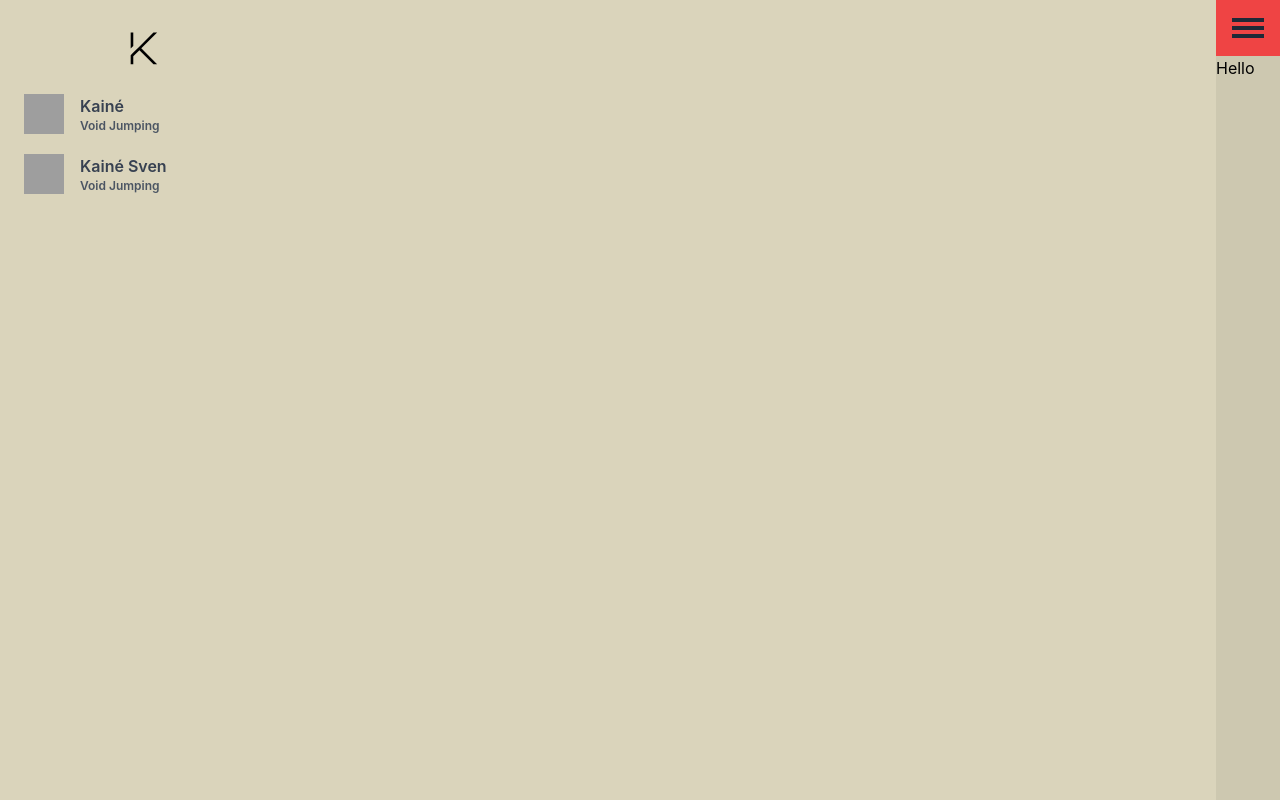
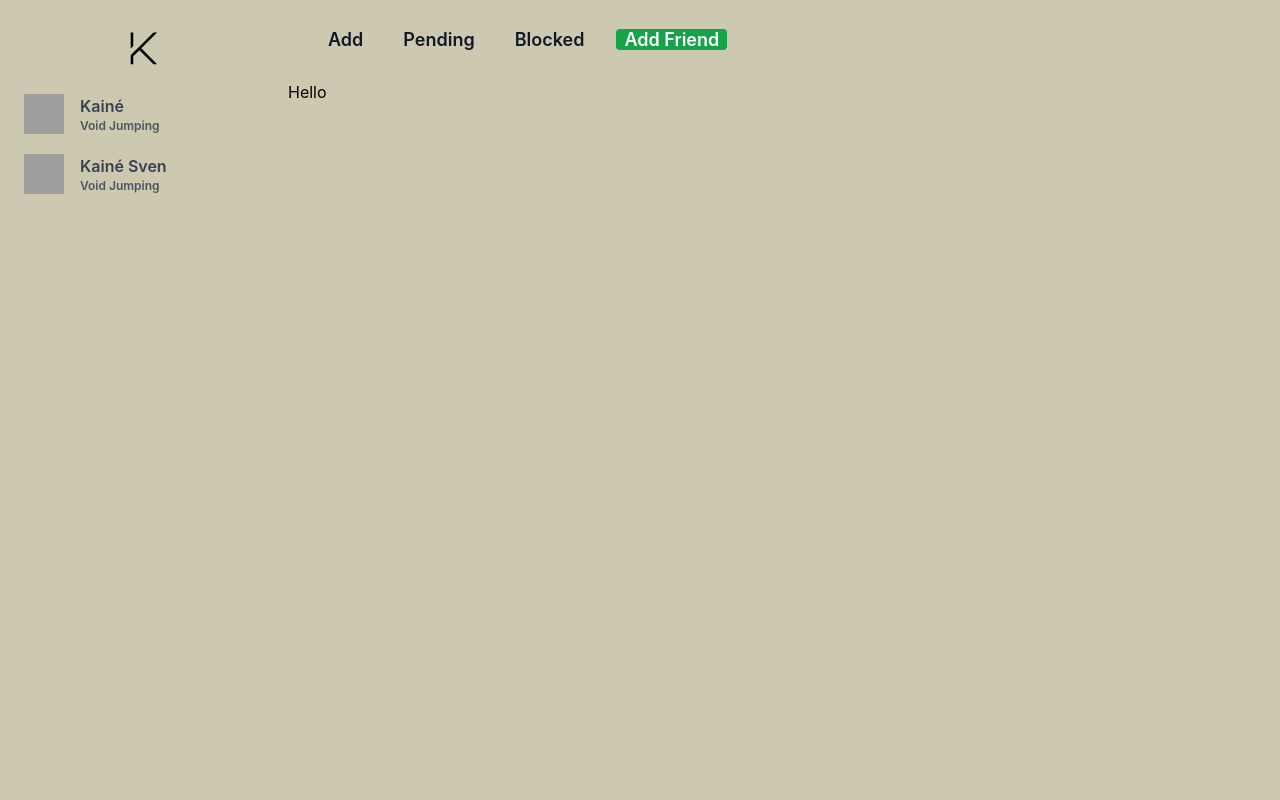
Before and after one commit to kainesv86/KChat, a Next.js app in the folder client/: page / in a window 1280 px wide. Built offline with nearby package versions, Linux system fonts and the light colour scheme; grey boxes are pictures that could not be loaded.

Commit message:
Init - redux store

```diff
--- a/client/components/navbar/index.tsx
+++ b/client/components/navbar/index.tsx
@@ -9,8 +9,24 @@ interface NavBarProps {
 
 const NavBar: React.FunctionComponent<NavBarProps> = ({ isActive = false, setActive = () => {} }) => {
         return (
-                <div className="h-14 bg-red-500 flex items-center px-2 z-10">
-                        <BurgerButton func={() => setActive(!isActive)} />
+                <div className="h-14 flex items-center px-2 sm:px-8 sm:py-10 z-10">
+                        <div className="sm:hidden block">
+                                <BurgerButton func={() => setActive(!isActive)} />
+                        </div>
+                        <div className="font-semibold text-lg text-gray-900">
+                                <a className="mr-6 hover:bg-gray-900/50 hover:text-gray-200 rounded px-2" href="">
+                                        Add
+                                </a>
+                                <a className="mr-6 hover:bg-gray-900/50 hover:text-gray-200 rounded px-2" href="">
+                                        Pending
+                                </a>
+                                <a className="mr-6 hover:bg-gray-900/50 hover:text-gray-200 rounded px-2" href="">
+                                        Blocked
+                                </a>
+                                <a className="mr-6 bg-green-600 text-white px-2 rounded" href="">
+                                        Add Friend
+                                </a>
+                        </div>
                 </div>
         );
 };
--- a/client/components/sideBar/index.tsx
+++ b/client/components/sideBar/index.tsx
@@ -27,8 +27,12 @@ const SideBar: React.FunctionComponent<SideBarProps> = ({ isActive = false, setA
                 },
         ];
         return (
-                <div className={`absolute sm:static w-full bg-[#dad4bb] z-20 duration-300 ${isActive ? "" : "-translate-x-full"}  sm:translate-x-0`}>
-                        <ul className={`flex  flex-col h-screen p-4 sm:w-72 w-full   overflow-hidden bg-transparent sm:bg-inherit  `}>
+                <div
+                        className={`sm:w-72 absolute sm:static w-full  z-20 duration-300 bg-[#dad4bb] sm:bg-inherit ${
+                                isActive ? "" : "-translate-x-full"
+                        }  sm:translate-x-0`}
+                >
+                        <ul className={`flex flex-col h-screen p-4 overflow-hidden`}>
                                 <li className="flex justify-center h-16 mb-2" onClick={() => setActive(false)}>
                                         <Link href="/" passHref={true}>
                                                 <a href="/" className="w-16 rounded-full hover:bg-yellow-100/25 cursor-pointer">
--- a/client/package.json
+++ b/client/package.json
@@ -8,6 +8,7 @@
                 "lint": "next lint"
         },
         "dependencies": {
+                "@reduxjs/toolkit": "^1.7.1",
                 "next": "12.0.7",
                 "react": "17.0.2",
                 "react-dom": "17.0.2"
--- /dev/null
+++ b/client/store/auth/index.ts
@@ -0,0 +1 @@
+import { createSlice } from "@reduxjs/toolkit";
--- /dev/null
+++ b/client/store/index.ts
@@ -0,0 +1,5 @@
+import { configureStore } from "@reduxjs/toolkit";
+
+export interface RootState {}
+
+export const store = configureStore({ reducer: {} });
```
Also changed, not shown: 1 other file (tests, documents, lock files or other folders).
